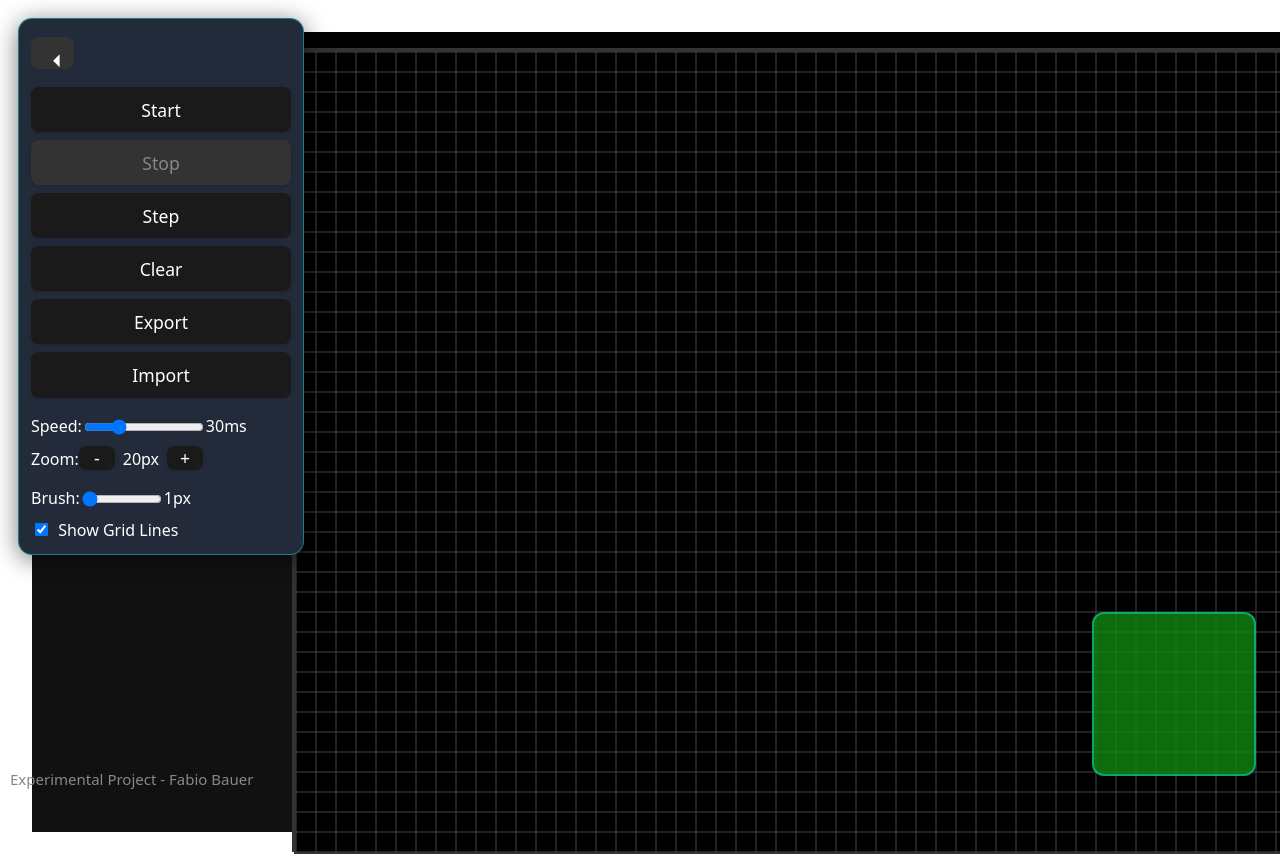
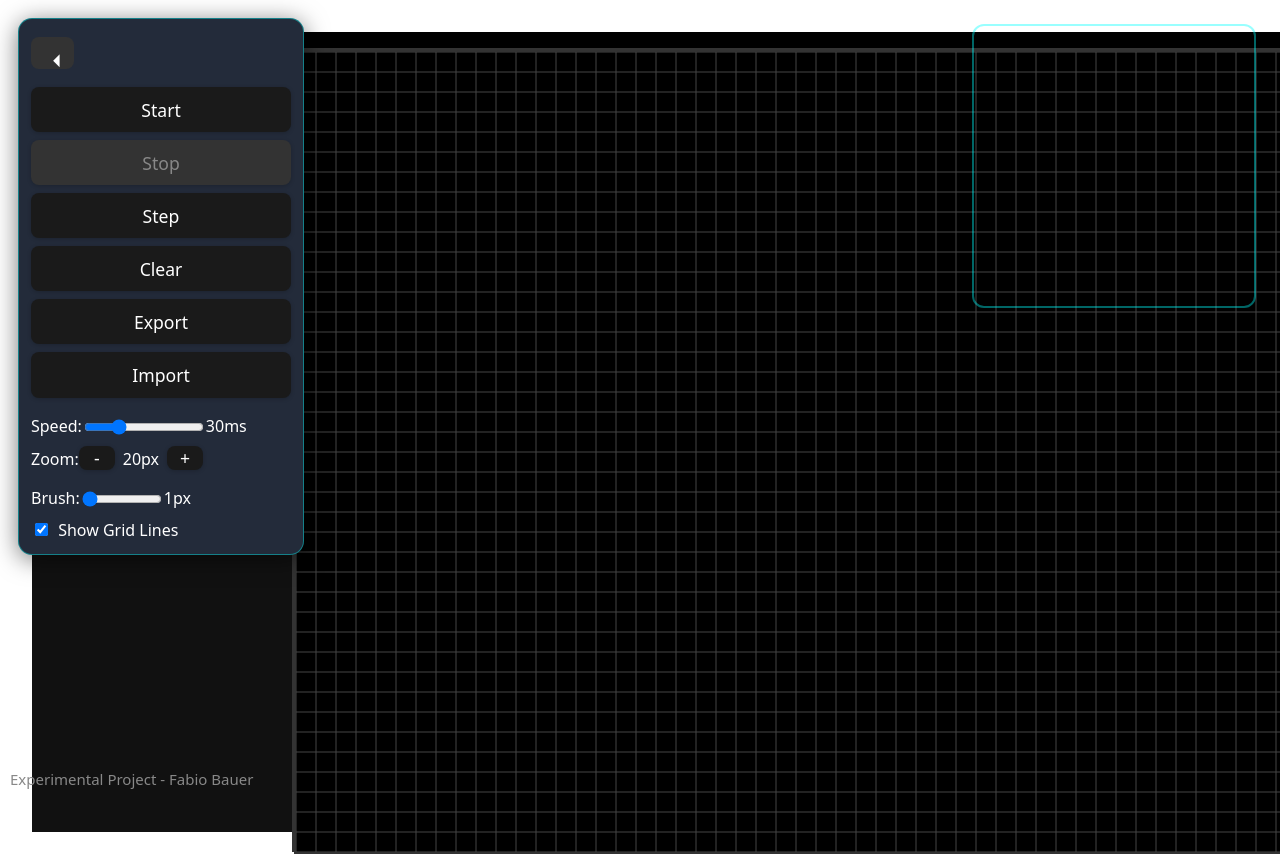
Before and after one commit to oibafbruh/gameoflife, a React (Vite) app: page / in a window 1280 px wide. Shown: the top 864 px of the page. Built offline with nearby package versions, Linux system fonts and the light colour scheme.

Commit message:
brush fixes

```diff
--- a/src/App.jsx
+++ b/src/App.jsx
@@ -189,19 +189,27 @@ function App() {
   // Paint a circular brush of the selected size (in pixels)
   const paintBrush = (centerX, centerY, mode) => {
     const cellSize = cellSizeRef.current;
-    const radiusPx = brushSize / 2;
-    const centerCellX = Math.floor(centerX);
-    const centerCellY = Math.floor(centerY);
-    const cellsRadius = Math.ceil(radiusPx / cellSize);
-    for (let dx = -cellsRadius; dx <= cellsRadius; dx++) {
-      for (let dy = -cellsRadius; dy <= cellsRadius; dy++) {
+    const radiusPx = Math.max(brushSize / 2, 0.5); // always at least 0.5px
+    // Compute the bounding box in cell space
+    const minCellX = Math.floor(centerX - radiusPx / cellSize);
+    const maxCellX = Math.ceil(centerX + radiusPx / cellSize);
+    const minCellY = Math.floor(centerY - radiusPx / cellSize);
+    const maxCellY = Math.ceil(centerY + radiusPx / cellSize);
+    let painted = false;
+    for (let x = minCellX; x <= maxCellX; x++) {
+      for (let y = minCellY; y <= maxCellY; y++) {
         // Center of this cell in pixel space relative to brush center
-        const px = (centerCellX + dx - centerX) * cellSize;
-        const py = (centerCellY + dy - centerY) * cellSize;
+        const px = (x + 0.5 - centerX) * cellSize;
+        const py = (y + 0.5 - centerY) * cellSize;
         if (Math.sqrt(px * px + py * py) <= radiusPx) {
-          paintCell(centerCellX + dx, centerCellY + dy, mode);
+          paintCell(x, y, mode);
+          painted = true;
         }
       }
+    }
+    // Always paint at least the center cell if nothing else
+    if (!painted) {
+      paintCell(Math.round(centerX), Math.round(centerY), mode);
     }
   };
   const paintCell = (x, y, mode) => {
@@ -618,15 +626,15 @@ function App() {
       {/* Minimap overlay */}
       <canvas
         ref={minimapRef}
-        width={160}
-        height={160}
+        width={280}
+        height={280}
         style={{
           position: 'fixed',
           right: 24,
-          bottom: 24,
-          width: 160,
-          height: 160,
-          background: '#181c',
+          top: 24,
+          width: 280,
+          height: 280,
+          background: 'transparent',
           border: '2px solid #0ff6',
           borderRadius: 12,
           zIndex: 120
```
